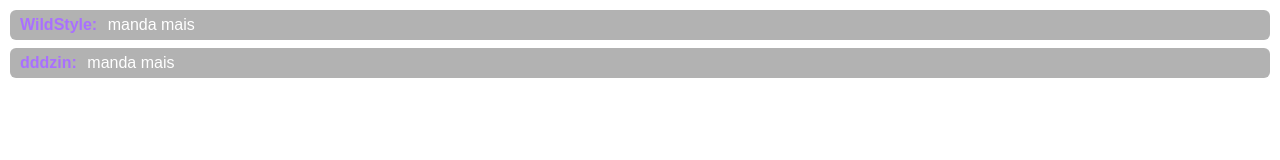
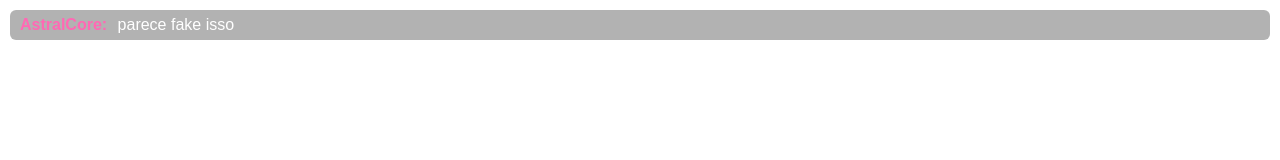
Before and after one commit to brenocamposgamer-star/twitch-chat-widget, a plain HTML site: page index.html in a window 1280 px wide. Drawn offline with Linux system fonts and the light colour scheme.

Commit message:
Update index.html

```diff
--- a/index.html
+++ b/index.html
@@ -21,7 +21,7 @@
     }
 
     .msg {
-        background: rgba(0, 0, 0, 0.3);
+        background: rgba(0, 0, 0, 0.30);
         padding: 6px 10px;
         border-radius: 6px;
         font-size: 16px;
@@ -29,7 +29,6 @@
 
     .name {
         font-weight: bold;
-        color: #a970ff; /* roxo da twitch */
         margin-right: 6px;
     }
 </style>
@@ -41,39 +40,69 @@
 
 <script>
 
-// Nomes aleatórios (pode editar)
-const names = ["RatoLoko", "dddzin", "MadrugaBot", "PivetePlay", "SkateGhost", "Arteiro", "WildStyle"];
-
-// Mensagens aleatórias (pode editar)
-const msgs = [
-    "salve chat",
-    "que isso kkkk",
-    "brabo demais",
-    "eita cumpadi!",
-    "isso tá rocheda",
-    "manda mais",
-    "que edição doida viu"
+// Usuários (expanded 40+ names)
+const names = [
+    "ZangadoXD", "LuaCraft", "Twitchinho", "FalcaoBranco", "NeoShadow",
+    "PixelVoador", "KuroKami", "RastaPro", "TioZy", "MikaZero",
+    "ClutchMaster", "GuriDoGame", "SombraFake", "LimaoGelado", "DraxFire",
+    "VHS_Seculo", "GhostinhoTV", "JubileuTreme", "OxHorn", "SushiKiller",
+    "HelenaArc", "ZetaBlue", "GamerCansado", "TerrorNoMapa", "NukeBoy",
+    "FuriaAzul", "LipeRx", "KabutoCego", "NinoPixel", "GuruNerd",
+    "Quasar", "DropGod", "PikenoByte", "CyberLobo", "MakiSama",
+    "VortexBR", "CanelaQuente", "ZeroLagTV", "SapoProMax", "AstralCore"
 ];
 
-// Gera mensagem
+// Mensagens (real chat vibes — 50+)
+const msgs = [
+    "salve", "boa noite chat", "kkkkkkkk", "mds o que foi isso?",
+    "brabo demais", "carai ficou bonito", "tô curtindo o rolê",
+    "alguém clipa isso aí", "só observo", "é hoje hein",
+    "nem fudendo kkkk", "eita preula", "ta fluindo demais",
+    "isso tá muito rocheda", "investe mais nisso ae",
+    "que isso cumpadi", "na moral ficou massa",
+    "quero ver mais desse trampo ai", "que vibe boa hoje",
+    "mano kkkk do nada", "to rachando aqui", "faz mais rápido",
+    "como tu fez isso?", "insano", "papo reto tá lindo",
+    "tá lisinho demais", "tô gostando viu", "chat tá on fogo",
+    "voltei! perdi algo?", "alguém explica?", "que edição gostosa",
+    "bora bora bora", "spam do brabo", "que timbre bom",
+    "parece fake isso", "to hipnotizado", "muito estiloso",
+    "isso precisa de mais view", "na moral muito foda",
+    "good vibes demais", "pqp ficou do cão", "que arte doida",
+    "caprichou hein", "mano tá perfeito", "manda mais logo",
+    "isso merece viralizar", "que trampo limpo", "isso sim é talento"
+];
+
+// Cores estilo Twitch
+const twitchColors = [
+    "#FF0000", "#0000FF", "#008000", "#B22222", "#FF7F50", "#9ACD32",
+    "#FF4500", "#2E8B57", "#DAA520", "#D2691E", "#5F9EA0", "#1E90FF",
+    "#FF69B4", "#8A2BE2", "#00FF7F"
+];
+
+function getRandomColor() {
+    return twitchColors[Math.floor(Math.random() * twitchColors.length)];
+}
+
+// Cria mensagens
 function addMessage() {
     const chat = document.getElementById("chat");
 
     const name = names[Math.floor(Math.random() * names.length)];
     const message = msgs[Math.floor(Math.random() * msgs.length)];
+    const color = getRandomColor();
 
     const el = document.createElement("div");
     el.className = "msg";
-    el.innerHTML = `<span class="name">${name}:</span> ${message}`;
+    el.innerHTML = `<span class="name" style="color:${color}">${name}:</span> ${message}`;
 
     chat.appendChild(el);
 
-    // auto scroll
     chat.scrollTop = chat.scrollHeight;
 }
 
-// A cada 2s cria uma mensagem fake
-setInterval(addMessage, 2000);
+// Intervalo de 1.5–3.5 segundos (mais natural)
+setInterval(addMessage, Math.floor(Math.random() * 2000) + 1500);
 
 </script>
 
```
